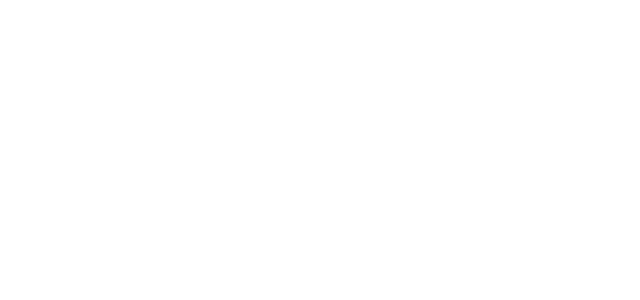
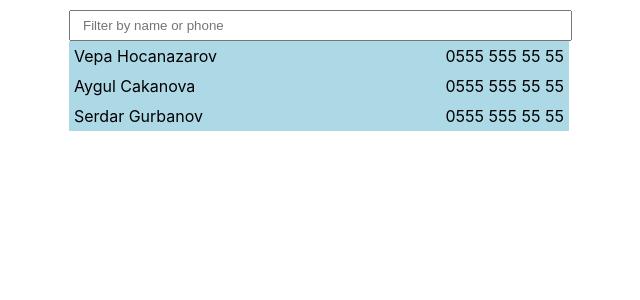
Before and after one commit to VepaHocanazarov/React-Egtimi-Section--4--uygulama-projesi, a React (Create React App) app: page / in a window 1280 px wide. Shown: the top 300 px of the page, without its empty margins (321-961 px from the left). Built offline with nearby package versions, Linux system fonts and the light colour scheme.

Commit message:
Projede kişileri listeleme

```diff
--- a/src/App.css
+++ b/src/App.css
@@ -36,3 +36,10 @@
     transform: rotate(360deg);
   }
 }
+
+ul,li{
+  margin: 0;
+  padding: 0;
+  list-style-type:none;
+  text-align: left;
+}
--- a/src/List.css
+++ b/src/List.css
@@ -1,8 +1,36 @@
+
+.ListArea{
+
+    width: 500px;
+    margin: 0 auto;
+
+}
 
 input{
     margin-top: 10px;
     height: 25px;
     line-height: 25px;
     text-indent: 10px ;
-    width: 100%;
+    width: 99%;
 }
+
+.list li{
+    padding: 5px;
+    background-color: lightblue;
+}
+
+.list li span{
+    display: block;
+}
+
+.list li span.name{
+   float: left;
+}
+
+.list li span.phone{
+    float: right;
+ }
+
+ .list li span.clearfix{
+    clear: both;
+ }
--- a/src/List.js
+++ b/src/List.js
@@ -1,10 +1,33 @@
 import React, { Component } from 'react'
+import "./List.css";
 
  class List extends Component {
   render() {
     return (
-      <div>
+      <div className='ListArea'>
+        <input name = "filter" id='filter' placeholder= {"Filter by name or phone"} />
+        <ul className='list'>
+            <li>
+              <span className='name'>Vepa Hocanazarov</span>
+              <span className='phone'>0555 555 55 55</span>
+              <span className='clearfix'></span>
+            </li>
 
+            <li>
+              <span className='name'>Aygul Cakanova</span>
+              <span className='phone'>0555 555 55 55</span>
+              <span className='clearfix'></span>
+            </li>
+
+            <li>
+              <span className='name'>Serdar Gurbanov</span>
+              <span className='phone'>0555 555 55 55</span>
+              <span className='clearfix'></span>
+            </li>
+
+
+
+        </ul>
       </div>
     )
   }
```
Also changed, not shown: src/App.js (line endings or trailing spaces).
